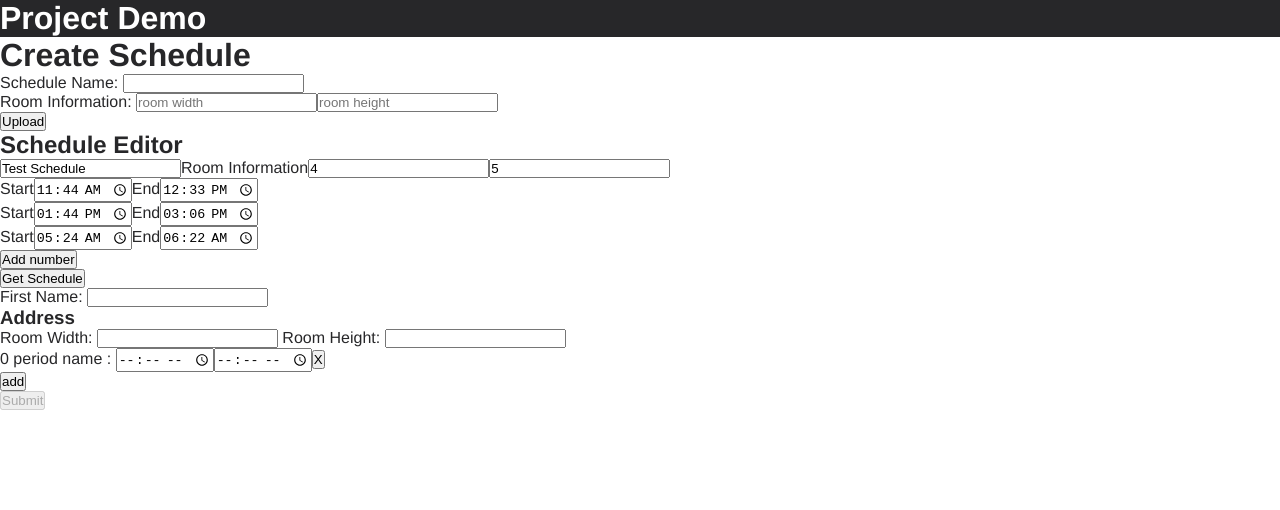
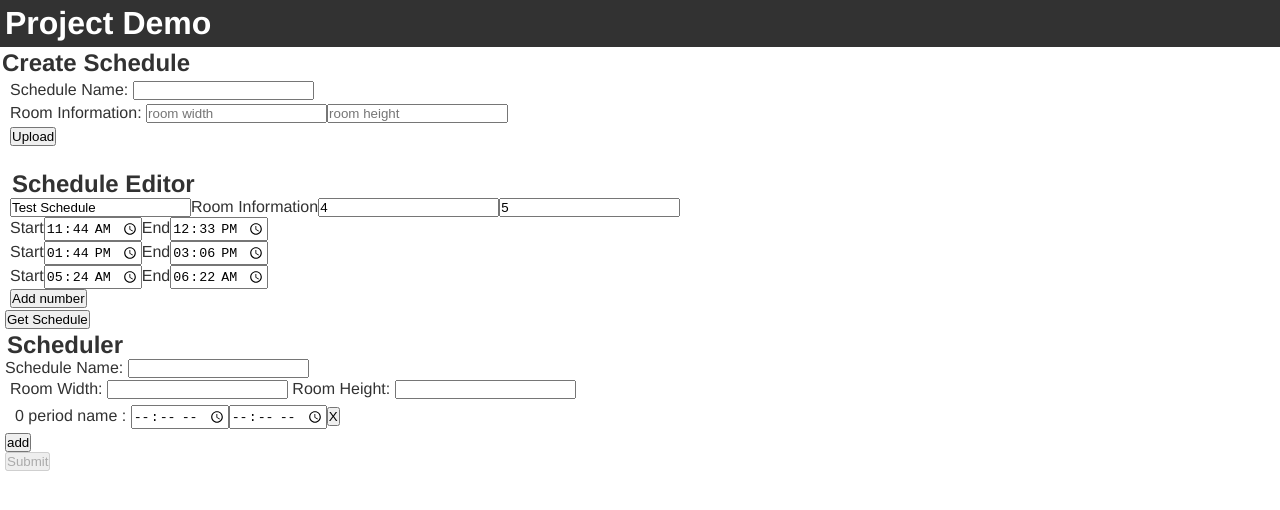
Before and after one commit to GabeFiorot/degreeProject, an Angular app: page / in a window 1280 px wide. Shown: the top 510 px of the page. Built offline with nearby package versions, Linux system fonts and the light colour scheme.

Commit message:
a little bit of formating

```diff
--- a/src/app/schedule-builder/schedule-builder.component.css
+++ b/src/app/schedule-builder/schedule-builder.component.css
@@ -0,0 +1,11 @@
+div{
+padding-left: 5px;
+padding-right: 5px;
+padding-bottom: 2px;
+padding-top: 2px;
+}
+
+h2{
+    margin-top: 2px;
+    margin-left: 2px;
+}
--- a/src/app/schedule-builder/schedule-builder.component.html
+++ b/src/app/schedule-builder/schedule-builder.component.html
@@ -1,5 +1,5 @@
 
-<h1>Create Schedule</h1>
+<h2>Create Schedule</h2>
 <div>
   <form (ngSubmit)="onSubmit($event)">
     <div>
@@ -20,7 +20,7 @@
       <button type="submit">Upload</button>
     </div>
   </form>
-
+  <br>
   <div>
     <h2>Schedule Editor</h2>
     <ul class="ScheduleDisplay">
@@ -40,7 +40,7 @@
     <button (click)="onClick()">Add number</button>
   </div>
   <button (click)="getSchedule()">Get Schedule</button>
-
+<br>
 
 
 <!-- Actual Form Stuff Below -->
@@ -48,14 +48,14 @@
 
 
   <form [formGroup]="scheduleForm" (ngSubmit)="onFormSubmit()" >
-
+    <h2>Scheduler</h2>
     <label>
-      First Name:
+      Schedule Name:
       <input type="text" formControlName="scheduleName" required>
     </label>
 
     <div formGroupName="room">
-      <h3>Address</h3>
+
       <label>
         Room Width:
         <input type="number" formControlName="roomWidth">
--- a/src/styles.css
+++ b/src/styles.css
@@ -3,10 +3,11 @@
 body{
     background-color : rgb(255, 255, 255);
     font-family: Helvetica;
-    color: rgb(39, 39, 41);
+    color: rgb(50, 50, 50);
 }
 
 .TopBar{
-    background-color : rgb(39, 39, 41);
+    background-color : rgb(50, 50, 50);
     color: rgb(255, 255, 255);
+    padding: 5px;
 }
```
